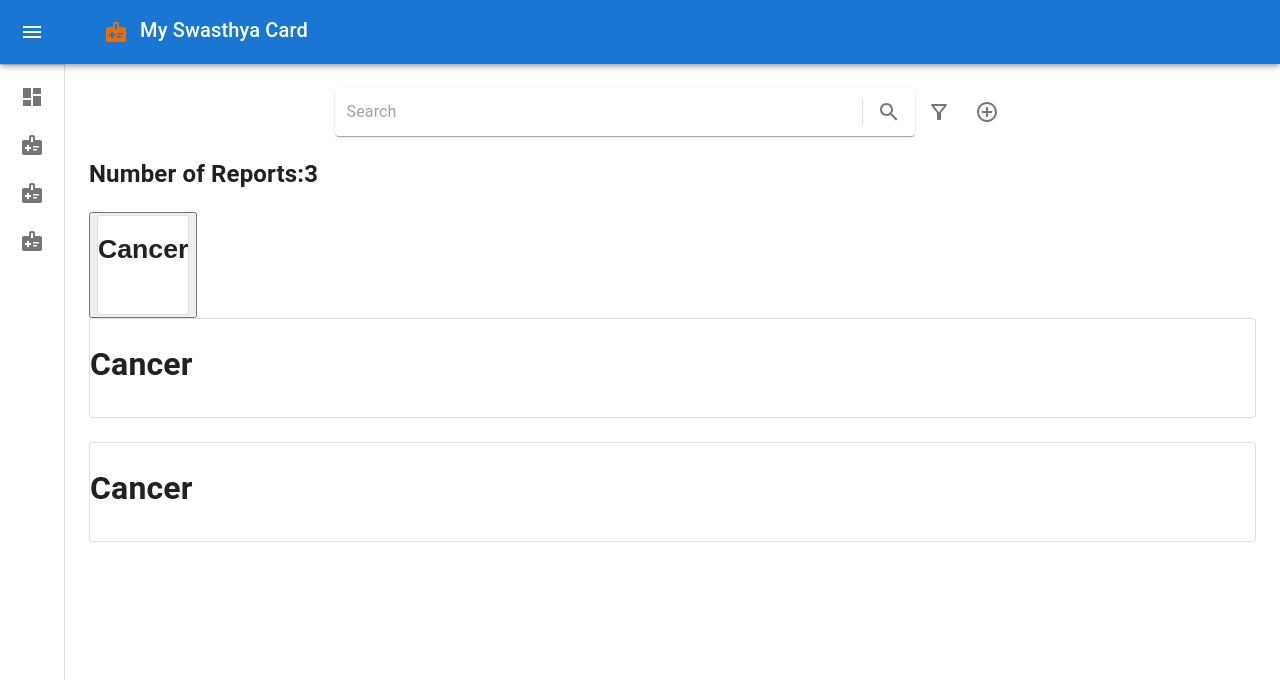
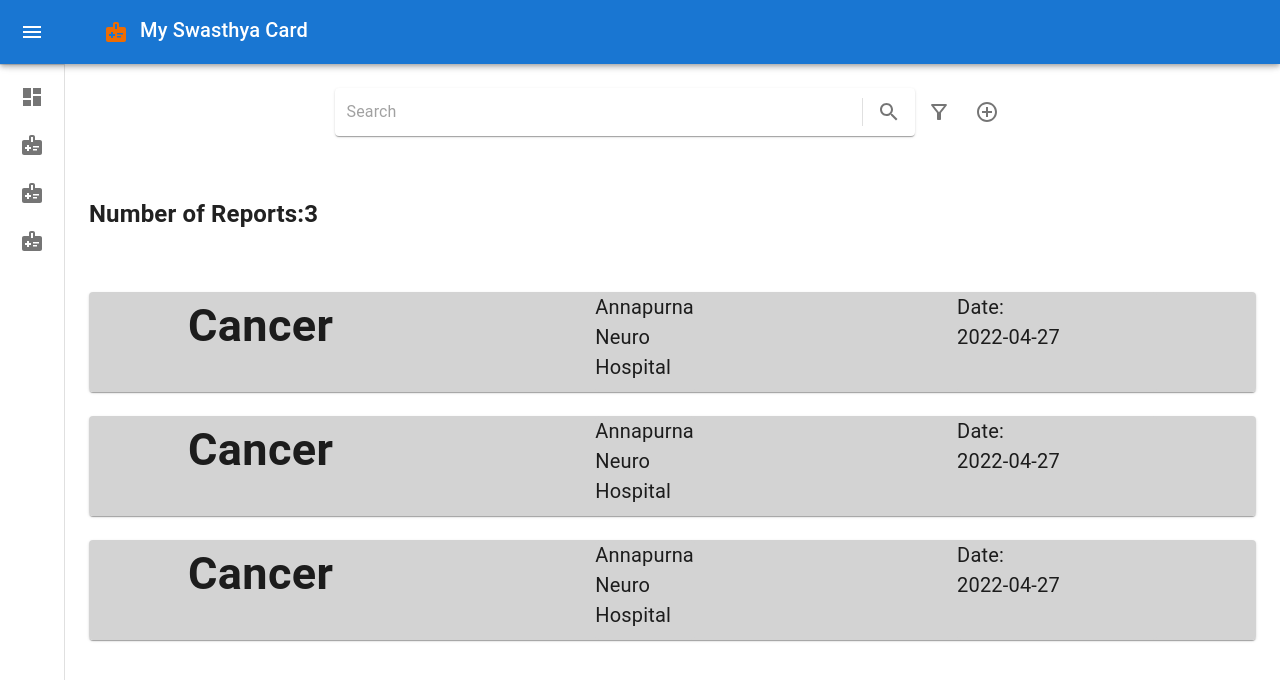
Before and after one commit to Nischal-Shakya/MHC-Frontend, a React (Create React App) app: page / in a window 1280 px wide. Shown: the top 680 px of the page. Built offline with nearby package versions, Linux system fonts and the light colour scheme.

Commit message:
added dummy report

```diff
--- a/src/App.js
+++ b/src/App.js
@@ -1,5 +1,5 @@
 import './App.css';
-import TemporaryDrawer from './components/Drawer';
+import TemporaryDrawer from './components/Drawer'
 
 function App() {
   return (
--- /dev/null
+++ b/src/components/DummyReports.jsx
@@ -0,0 +1,182 @@
+import React from 'react'
+import Grid from '@mui/material/Grid'
+import Card from '@mui/material/Card';
+import { CardActionArea } from "@mui/material";
+import Paper from "@mui/material/Paper";
+import Box from "@mui/material/Box";
+import Typography from "@mui/material/Typography";
+
+
+const DummyReports = () => {
+  return (
+    <>
+      <Card  variant="elevation" >
+      <CardActionArea>
+      <Grid  container spacing={2}>
+        <Grid item xs={12}>
+          <Grid container justifyContent="Space-around" spacing={8} style={{backgroundColor: 'lightgrey' }}>
+              <Grid item >
+                <Typography
+                    sx={{
+                        fontSize: 45,
+                        fontWeight: "bold",
+                        color: "textPrimary",
+                    }}>
+                    Cancer
+                    </Typography>
+              </Grid>
+              <Grid item>
+                <Paper elevation ={0} sx={{height: 100, width: 100}} style={{backgroundColor: 'lightgrey'}}>
+                <Typography
+                    sx={{
+                        fontSize: 20,
+                        color: "textPrimary",
+                    }}>
+                    Annapurna Neuro Hospital
+                    </Typography>
+                </Paper>
+                </Grid>
+                <Grid item>
+                <Paper elevation ={0} justifyContent="Center" sx={{height: 100, width: 200}} style={{backgroundColor: 'lightgrey'}}>
+                    <Typography
+                    sx={{
+                        fontSize: 20,
+                        color: "textPrimary",
+                    }}>
+                    Date:
+                    </Typography>
+                    <Typography
+                    sx={{
+                        fontSize: 20,
+
+                        color: "textPrimary",
+                    }}
+                    >
+                    2022-04-27
+                    </Typography>
+                </Paper>
+              </Grid>
+          </Grid>
+        </Grid>
+      </Grid>
+      </CardActionArea>
+      </Card>
+      <Box m={0} pt={3} />
+      <Card  variant="elevation" >
+      <CardActionArea>
+      <Grid  container spacing={2}>
+        <Grid item xs={12}>
+          <Grid container justifyContent="Space-around" spacing={8} style={{backgroundColor: 'lightgrey' }}>
+              <Grid item >
+                <Typography
+                    sx={{
+                        fontSize: 45,
+                        fontWeight: "bold",
+                        color: "textPrimary",
+                    }}
+                    >
+                    Cancer
+                    </Typography>
+
+              </Grid>
+              <Grid item>
+                <Paper elevation ={0} sx={{height: 100, width: 100}} style={{backgroundColor: 'lightgrey'}}>
+                <Typography
+                    sx={{
+                        fontSize: 20,
+                        color: "textPrimary",
+                    }}
+                    >
+                    Annapurna Neuro Hospital
+                    </Typography>
+                </Paper>
+              </Grid>
+              <Grid item>
+                <Paper elevation ={0} justifyContent="Center" sx={{height: 100, width: 200}} style={{backgroundColor: 'lightgrey'}}>
+                    <Typography
+                    sx={{
+                        fontSize: 20,
+                        color: "textPrimary",
+                    }}
+                    >
+                    Date:
+                    </Typography>
+                    <Typography
+                    sx={{
+                        fontSize: 20,
+
+                        color: "textPrimary",
+                    }}
+                    >
+                    2022-04-27
+                    </Typography>
+                </Paper>
+              </Grid>
+          </Grid>
+        </Grid>
+      </Grid>
+      </CardActionArea>
+      </Card>
+      <Box m={0} pt={3} />
+      <Card  variant="elevation" >
+      <CardActionArea>
+      <Grid  container spacing={2}>
+        <Grid item xs={12}>
+          <Grid container justifyContent="Space-around" spacing={8} style={{backgroundColor: 'lightgrey' }}>
+              <Grid item >
+                <Typography
+                    sx={{
+                        fontSize: 45,
+                        fontWeight: "bold",
+                        color: "textPrimary",
+
+                    }}
+
+                    >
+                    Cancer
+                    </Typography>
+
+              </Grid>
+              <Grid item>
+                <Paper elevation ={0} sx={{height: 100, width: 100}} style={{backgroundColor: 'lightgrey'}}>
+                <Typography
+                    sx={{
+                        fontSize: 20,
+                        color: "textPrimary",
+                    }}
+                    >
+                    Annapurna Neuro Hospital
+                    </Typography>
+                </Paper>
+              </Grid>
+              <Grid item>
+                <Paper elevation ={0} justifyContent="Center" sx={{height: 100, width: 200}} style={{backgroundColor: 'lightgrey'}}>
+                    <Typography
+                    sx={{
+                        fontSize: 20,
+                        color: "textPrimary",
+                    }}
+                    >
+                    Date:
+                    </Typography>
+                    <Typography
+                    sx={{
+                        fontSize: 20,
+
+                        color: "textPrimary",
+                    }}
+                    >
+                    2022-04-27
+                    </Typography>
+                </Paper>
+              </Grid>
+          </Grid>
+        </Grid>
+      </Grid>
+      </CardActionArea>
+      </Card>
+    </>
+  )
+}
+
+export default DummyReports
--- a/src/components/laboratoryReport.jsx
+++ b/src/components/laboratoryReport.jsx
@@ -6,6 +6,9 @@ import IconButton from "@mui/material/IconButton";
 import Paper from "@mui/material/Paper";
 import InputBase from "@mui/material/InputBase";
 import Divider from "@mui/material/Divider";
+import DummyReports from "./DummyReports";
+import Box from "@mui/material/Box";
+
 
 const LaboratoryReport = () => {
   return (
@@ -43,20 +46,10 @@ const LaboratoryReport = () => {
           <AddCircleOutlineOutlinedIcon />
         </IconButton>
       </div>
+      <Box m={2} pt={3} />
       <h2>Number of Reports:3</h2>
-      <button  sx={{ height: 400 }}>
-        <Paper elevation={3} variant="outlined" sx={{ height: 100}}>
-          <h1>Cancer</h1>
-        </Paper>
-      </button>
-      &nbsp;
-      <Paper elevation={3} variant="outlined" sx={{ height: 100 }}>
-      <h1>Cancer</h1>
-      </Paper>
-      &nbsp;
-      <Paper elevation={3} variant="outlined" sx={{ height: 100 }}>
-      <h1>Cancer</h1>
-      </Paper>
+      <Box m={2} pt={3} />
+      <DummyReports />
     </>
   );
 };
```
